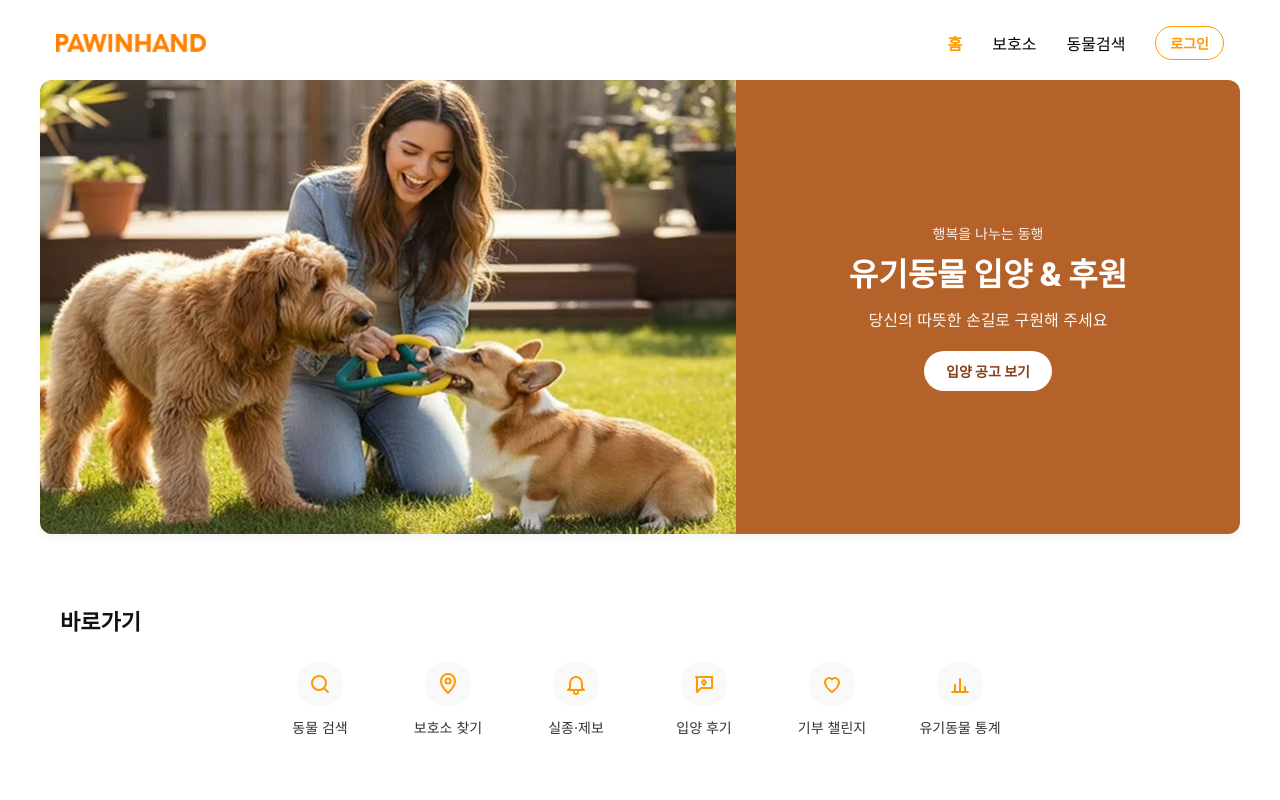
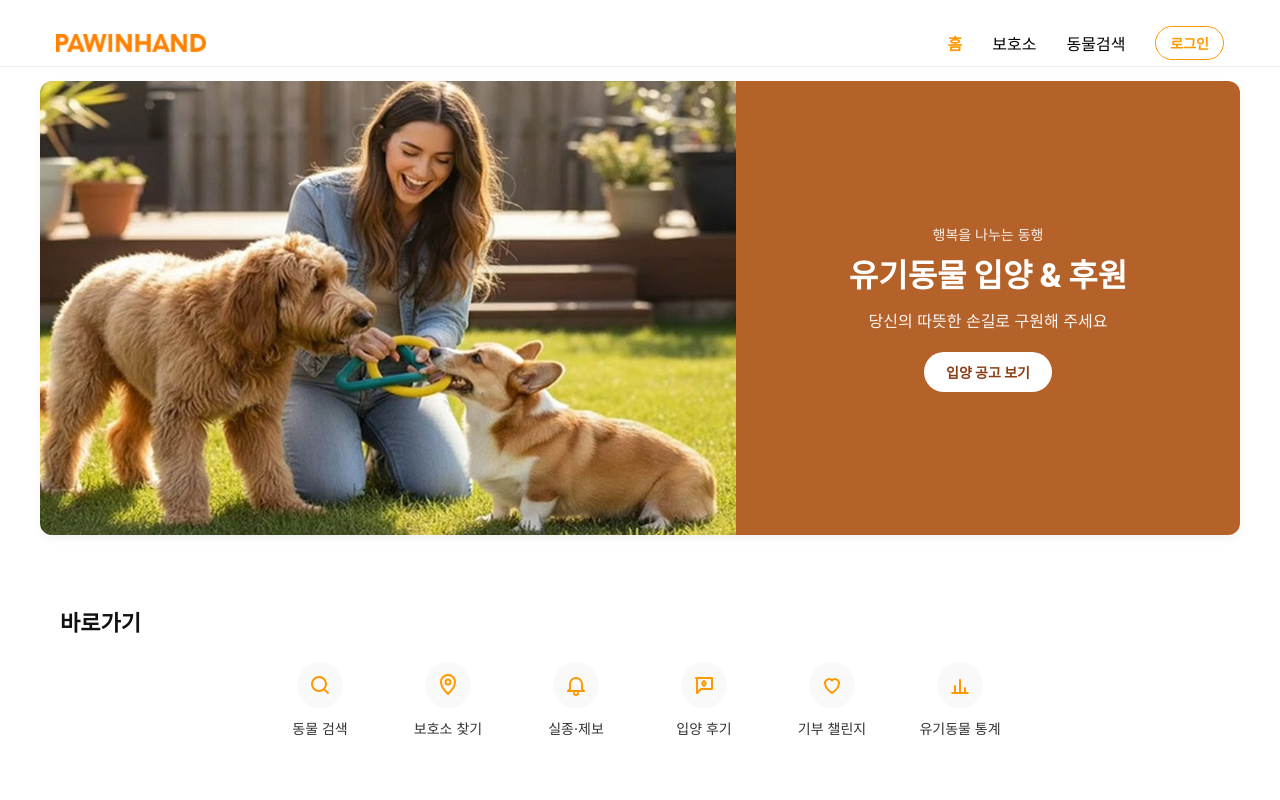
Before and after one commit to lym-bin/lym-bin.github.io, a plain HTML site: page index.html in a window 1280 px wide. Shown: the top 800 px of the page. Drawn offline with Linux system fonts and the light colour scheme; no server answers; a web font is replaced by a local one.

Commit message:
feat: 헤더를 sticky로 고정하고 하단 경계선 추가 (사용성 평가: 스크롤하면 메뉴가 사라짐)

```diff
--- a/css/common.css
+++ b/css/common.css
@@ -66,6 +66,7 @@
   --shadow-card: 0 10px 20px rgba(0, 0, 0, 0.1);
   /* z-index 레이어 (값보다 순서가 의미. 사이에 낄 자리 두려고 띄엄띄엄) */
   --z-dropdown: 10;
+  --z-header: 500;
   --z-modal: 1000;
   --z-toast: 2000;
 }
@@ -130,6 +131,11 @@ body {
    ========================================== */
 .main-header {
   margin-bottom: 14px;
+  position: sticky;
+  top: 0;
+  background: var(--color-bg);
+  z-index: var(--z-header);
+  border-bottom: 1px solid var(--color-border-light);
 }
 .main-logo {
   display: block; /* 레이아웃 자유롭게 배치하기 위해*/
@@ -602,7 +608,8 @@ body {
 }
 
 /* 어떤 경우에도 가로 스크롤은 막는다 (안전장치) */
+/* hidden은 스크롤 영역을 만들어 헤더 sticky가 안 붙음 → 자르기만 하는 clip으로 수정 (8/27 1c1a07d에서 추가한 안전장치) */
 html,
 body {
-  overflow-x: hidden;
+  overflow-x: clip;
 }
```
